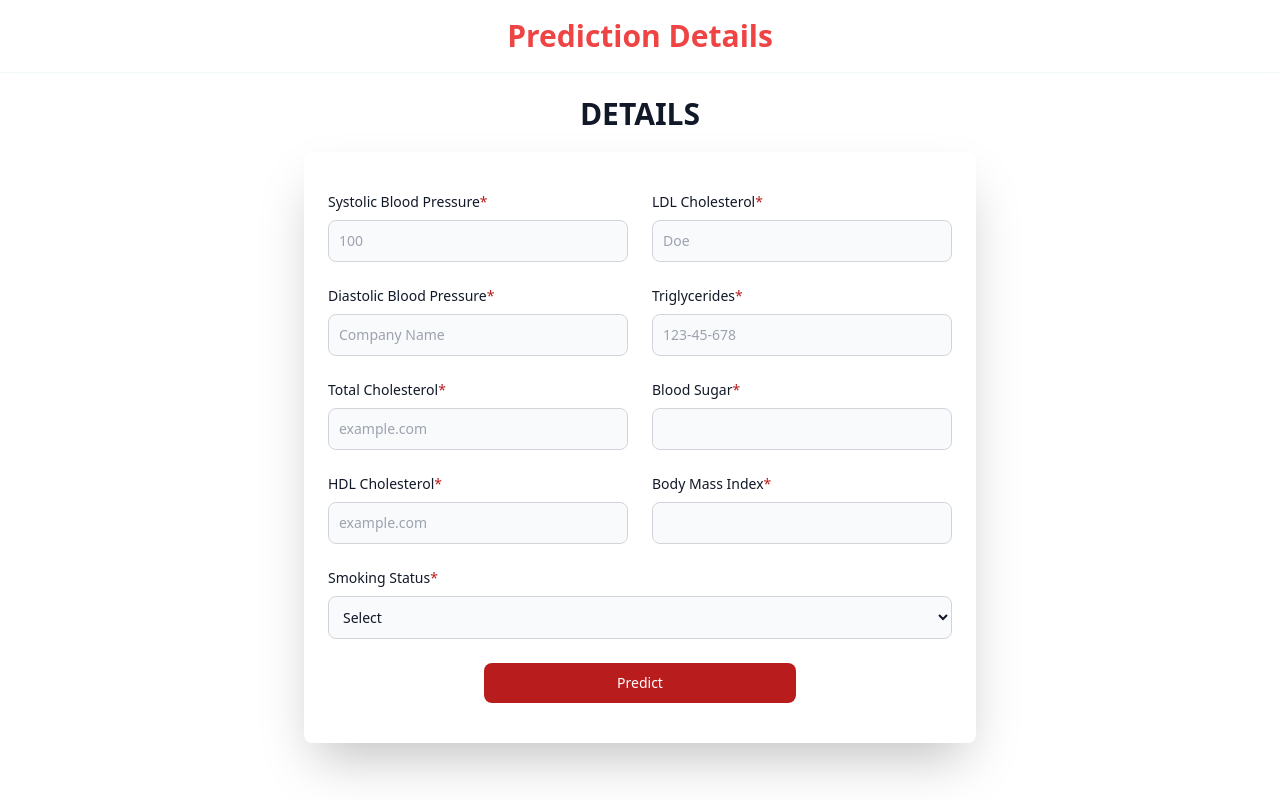
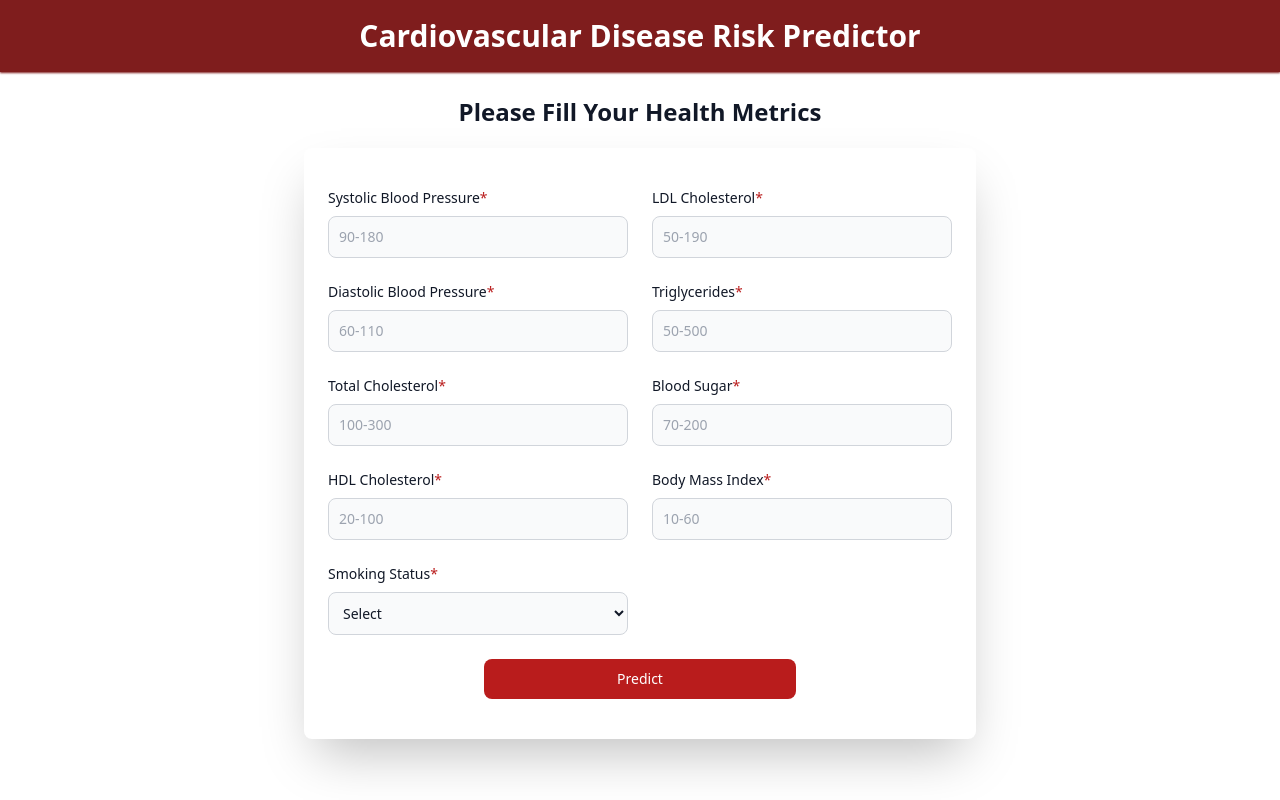
Before and after one commit to Guna-Pandi/SprintDeliverable, a React (Create React App) app: page /Home/Predictor in a window 1280 px wide. Built offline with nearby package versions, Linux system fonts and the light colour scheme.

Commit message:
Forms input

```diff
--- a/src/Data/data.js
+++ b/src/Data/data.js
@@ -1,26 +1,25 @@
-import  Heart from "../assets/Heart.png"
-import Dashboard from "../assets/Dashboard.png"
+import Heart from "../assets/Heart.png";
+import Dashboard from "../assets/Dashboard.png";
 
 const cvd = [
   {
     id: 1,
-      heading: "YOGA SESSIONS",
-      title: "CISKA YOUTH SOCIAL TRUST",
-      text: "Yoga sessions are also available. These sessions aim to promote relaxation and improve overall well-being through a series of guided poses and breathing exercises. Participants will experience enhanced flexibility, relief from muscle tension, and improved energy flow throughout the body.",
+    heading: "CVD RISK PREDICTION",
+    title: "MU-SIGMA PVT LTD",
+    text: "Our CVD Risk Prediction App is designed to help individuals assess their risk of cardiovascular disease (CVD) and make informed decisions about their health. Using advanced data analysis and health metrics, the app evaluates key factors such as blood pressure, cholesterol levels, lifestyle choices to estimate each user's CVD risk.",
     btn: "Predict",
     linkpath: "/Home/Predictor",
     img: Heart,
   },
   {
     id: 2,
-      heading: "KARATE SESSIONS",
-      title: "CISKA YOUTH SOCIAL TRUST",
-      text: "Karate sessions are being held for students at Ondipudur. These sessions aim to enhance discipline, focus, and physical fitness in young minds. Students will develop confidence, self-defense skills, and mental strength, contributing to their overall well-being and personal growth.",
-      btn: "Explore More",
+    heading: "CVD RISK DASHBOARD",
+    title: "MU-SIGMA PVT LTD",
+    text: "The CVD Risk Dashboard is an interactive tool designed to provide users with a clear, real-time overview of their cardiovascular health. With data visualizations and easy-to-read metrics, the dashboard offers users insights into their CVD risk profile by displaying key health indicators, such as blood pressure, cholesterol levels, heart rate, and lifestyle habits. Using this each user can track their progress over time, identify trends, and receive alerts when certain health metrics require attention",
+    btn: "Dashboard",
     linkpath: "/Home/Dashboard",
     img: Dashboard,
   },
-
 ];
 
-  export {cvd};
+export { cvd };
--- a/src/components/Home.jsx
+++ b/src/components/Home.jsx
@@ -4,7 +4,7 @@ import { Link } from "react-router-dom";
 const Home = ({ endpoint = [] }) => {
   return (
     <div className="mb-11 relative">
-      <h1 className="fixed top-0 left-0 right-0 h-[9vh] flex font-extrabold text-red-500 text-3xl items-center justify-center opacity-100 z-[200] blur-effect-theme">
+      <h1 className="fixed top-0 left-0 right-0 h-[9vh] flex font-extrabold text-white text-3xl items-center justify-center opacity-100 z-[200] blur-effect-theme">
         Cardiovascular Disease Risk Predictor
       </h1>
       {endpoint.map(({ id, heading, title, text, img, btn, linkpath }) => (
--- a/src/components/Predictor.jsx
+++ b/src/components/Predictor.jsx
@@ -1,146 +1,93 @@
-import React from "react";
+import React, { useState } from "react";
 
 const Predictor = () => {
+  const [inputs, setInputs] = useState({
+    sbp: "",
+    ldl: "",
+    dbp: "",
+    tgc: "",
+    tc: "",
+    bs: "",
+    hdl: "",
+    bmi: "",
+  });
+
+  const [errors, setErrors] = useState({});
+
+  const ranges = {
+    Systolic_Blood_Pressure: [90, 180],
+    LDL_Cholesterol: [50, 190],
+    Diastolic_Blood_Pressure: [60, 110],
+    Triglycerides: [50, 500],
+    Total_Cholesterol: [100, 300],
+    Blood_Sugar: [70, 200],
+    HDL_Cholesterol: [20, 100],
+    Body_Mass_Index: [10, 60],
+  };
+
+  const handleChange = (e) => {
+    const { id, value } = e.target;
+    setInputs((prevInputs) => ({
+      ...prevInputs,
+      [id]: value,
+    }));
+  };
+
+  const handleBlur = (e) => {
+    const { id, value } = e.target;
+    const numericValue = parseInt(value, 10);
+
+    // Validate input on blur to check if within the range
+    if (!isNaN(numericValue) && numericValue >= ranges[id][0] && numericValue <= ranges[id][1]) {
+      setErrors((prevErrors) => ({
+        ...prevErrors,
+        [id]: "",
+      }));
+    } else {
+      setErrors((prevErrors) => ({
+        ...prevErrors,
+        [id]: `Please enter a value between ${ranges[id][0]} and ${ranges[id][1]}.`,
+      }));
+    }
+  };
+
   return (
     <div className="mb-11 relative">
-      <h1 className="fixed top-0 left-0 right-0 h-[9vh] flex font-extrabold text-red-500 text-3xl items-center justify-center opacity-100 z-[200] blur-effect-theme">
-        Prediction Details
+      <h1 className="fixed top-0 left-0 right-0 h-[9vh] flex font-extrabold text-white text-3xl items-center justify-center opacity-100 z-[200] blur-effect-theme">
+        Cardiovascular Disease Risk Predictor
       </h1>
-      <h1 className="flex justify-center items-center font-semibold text-3xl mt-24 mb-5  text-gray-900">
-        DETAILS
+      <h1 className="flex justify-center items-center font-semibold text-2xl mt-24 mb-5 text-gray-900">
+        Please Fill Your Health Metrics
       </h1>
       <div className="flex justify-center items-center">
         <div className="w-full max-w-2xl px-6 py-10 bg-white rounded-lg shadow-2xl ">
           <form>
             <div className="grid gap-6 mb-6 grid-cols-2">
-              <div>
+              {Object.keys(ranges).map((field) => (
+                <div key={field}>
                   <label
-                  htmlFor="dbp"
+                    htmlFor={field}
                     className="block mb-2 text-sm font-medium text-gray-900"
                   >
-                  Systolic Blood Pressure
+                    {field.replaceAll("_", " ")}
                     <span className="text-red-700">*</span>
                   </label>
+                  <div>
                     <input
                       type="text"
-                  id="sbp"
+                      id={field}
+                      value={inputs[field]}
+                      onChange={handleChange}
+                      onBlur={handleBlur}
                       className="bg-gray-50 border border-gray-300 text-gray-900 text-sm rounded-lg focus:ring-blue-500 focus:border-blue-500 block w-full p-2.5"
-                  placeholder="100"
+                      placeholder={`${ranges[field][0]}-${ranges[field][1]}`}
                       required
                     />
-              </div>
-              <div>
-                <label
-                  htmlFor="ldl"
-                  className="block mb-2 text-sm font-medium text-gray-900"
-                >
-                  LDL Cholesterol
-                  <span className="text-red-700">*</span>
-                </label>
-                <input
-                  type="text"
-                  id="ldl"
-                  className="bg-gray-50 border border-gray-300 text-gray-900 text-sm rounded-lg focus:ring-blue-500 focus:border-blue-500 block w-full p-2.5"
-                  placeholder="Doe"
-                  required
-                />
-              </div>
-              <div>
-                <label
-                  htmlFor="dbp"
-                  className="block mb-2 text-sm font-medium text-gray-900"
-                >
-                  Diastolic Blood Pressure
-                  <span className="text-red-700">*</span>
-                </label>
-                <input
-                  type="text"
-                  id="dbp"
-                  className="bg-gray-50 border border-gray-300 text-gray-900 text-sm rounded-lg focus:ring-blue-500 focus:border-blue-500 block w-full p-2.5"
-                  placeholder="Company Name"
-                  required
-                />
-              </div>
-              <div>
-                <label
-                  htmlFor="tgc"
-                  className="block mb-2 text-sm font-medium text-gray-900"
-                >
-                  Triglycerides
-                  <span className="text-red-700">*</span>
-                </label>
-                <input
-                  type="text"
-                  id="tgc"
-                  className="bg-gray-50 border border-gray-300 text-gray-900 text-sm rounded-lg focus:ring-blue-500 focus:border-blue-500 block w-full p-2.5"
-                  placeholder="123-45-678"
-                  required
-                />
-              </div>
-              <div>
-                <label
-                  htmlFor="tc"
-                  className="block mb-2 text-sm font-medium text-gray-900"
-                >
-                  Total Cholesterol
-                  <span className="text-red-700">*</span>
-                </label>
-                <input
-                  type="text"
-                  id="tc"
-                  className="bg-gray-50 border border-gray-300 text-gray-900 text-sm rounded-lg focus:ring-blue-500 focus:border-blue-500 block w-full p-2.5"
-                  placeholder="example.com"
-                  required
-                />
-              </div>
-              <div>
-                <label
-                  htmlFor="bs"
-                  className="block mb-2 text-sm font-medium text-gray-900"
-                >
-                  Blood Sugar
-                  <span className="text-red-700">*</span>
-                </label>
-                <input
-                  type="text"
-                  id="bs"
-                  className="bg-gray-50 border border-gray-300 text-gray-900 text-sm rounded-lg focus:ring-blue-500 focus:border-blue-500 block w-full p-2.5"
-                  required
-                />
-              </div>
-              <div>
-                <label
-                  htmlFor="hdl"
-                  className="block mb-2 text-sm font-medium text-gray-900"
-                >
-                  HDL Cholesterol
-                  <span className="text-red-700">*</span>
-                </label>
-                <input
-                  type="text"
-                  id="hdl"
-                  className="bg-gray-50 border border-gray-300 text-gray-900 text-sm rounded-lg focus:ring-blue-500 focus:border-blue-500 block w-full p-2.5"
-                  placeholder="example.com"
-                  required
-                />
-              </div>
-              <div>
-                <label
-                  htmlFor="bmi"
-                  className="block mb-2 text-sm font-medium text-gray-900"
-                >
-                  Body Mass Index
-                  <span className="text-red-700">*</span>
-                </label>
-                <input
-                  type="text"
-                  id="bmi"
-                  className="bg-gray-50 border border-gray-300 text-gray-900 text-sm rounded-lg focus:ring-blue-500 focus:border-blue-500 block w-full p-2.5"
-                  required
-                />
+                    {errors[field] && <p className="text-red-500 text-sm">{errors[field]}</p>}
                   </div>
                 </div>
-            <div className="mb-6">
+              ))}
+              <div>
                 <label
                   htmlFor="smoke"
                   className="block mb-2 text-sm font-medium text-gray-900"
@@ -152,14 +99,13 @@ const Predictor = () => {
                   className="bg-gray-50 border border-gray-300 text-gray-900 text-sm rounded-lg focus:ring-gray-500 focus:border-gray-500 block w-full p-2.5"
                   required
                 >
-                {" "}
                   <option value="">Select</option>
                   <option value="non">Non-Smoker</option>
                   <option value="occ">Occasional</option>
                   <option value="reg">Regular</option>
                 </select>
               </div>
-
+            </div>
             <div className="flex justify-center">
               <button
                 type="submit"
--- a/src/index.css
+++ b/src/index.css
@@ -9,7 +9,8 @@ body {
 
  /* Blur-Effect */
  .blur-effect-theme {
-  @apply bg-white/50 bg-clip-padding backdrop-filter backdrop-blur bg-opacity-50 opacity-100 z-[100] shadow-sm shadow-slate-100 transition-all duration-300;
+  @apply bg-red-900 bg-clip-padding backdrop-filter backdrop-blur-sm  z-[100] shadow-sm shadow-red-900 transition-all duration-300;
+
 }
 .button-theme {
   @apply px-7 py-1 rounded active:scale-90 transition-all duration-100 ease-in-out shadow-md sm:text-sm;
```
Lines whose indentation alone changed are shown as unchanged.
